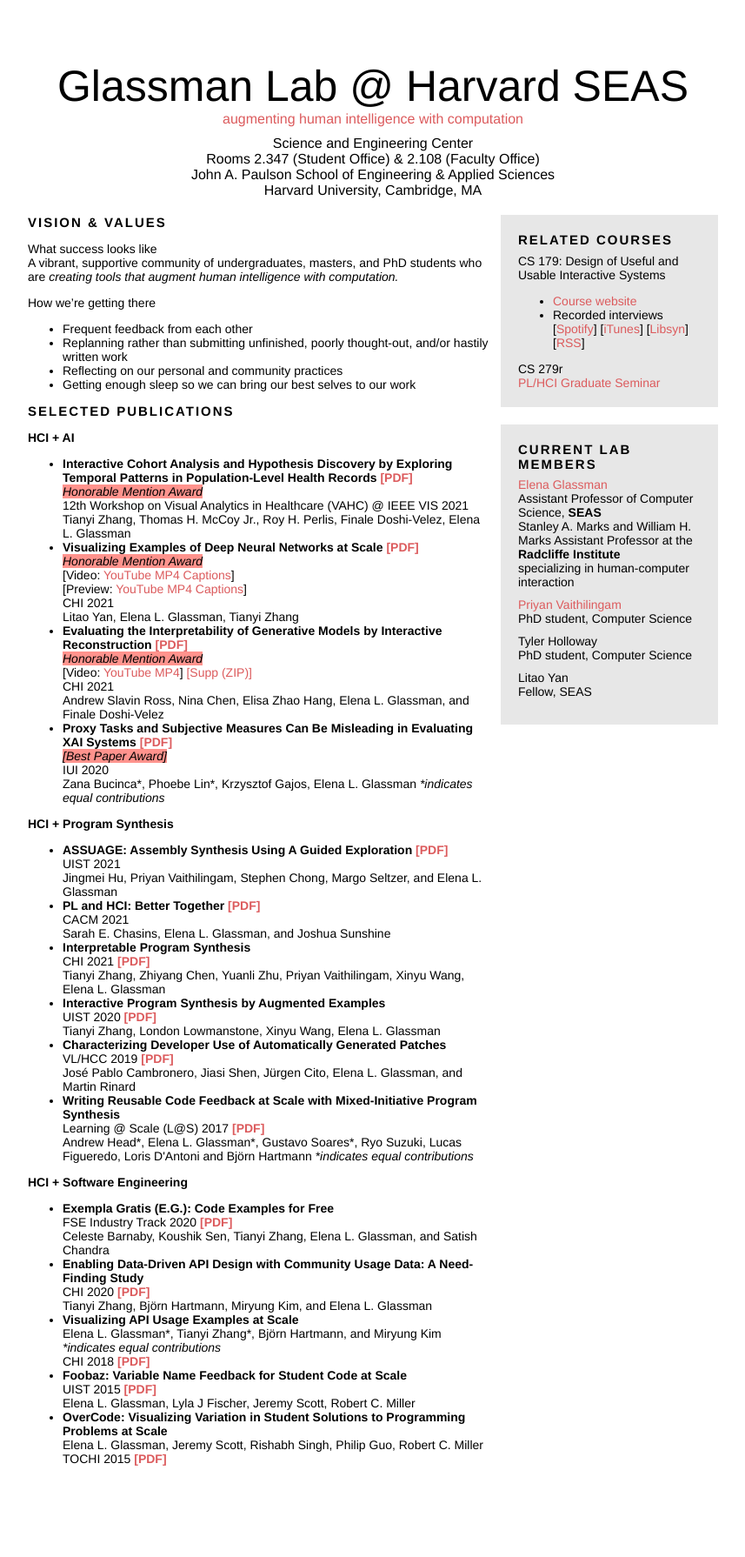
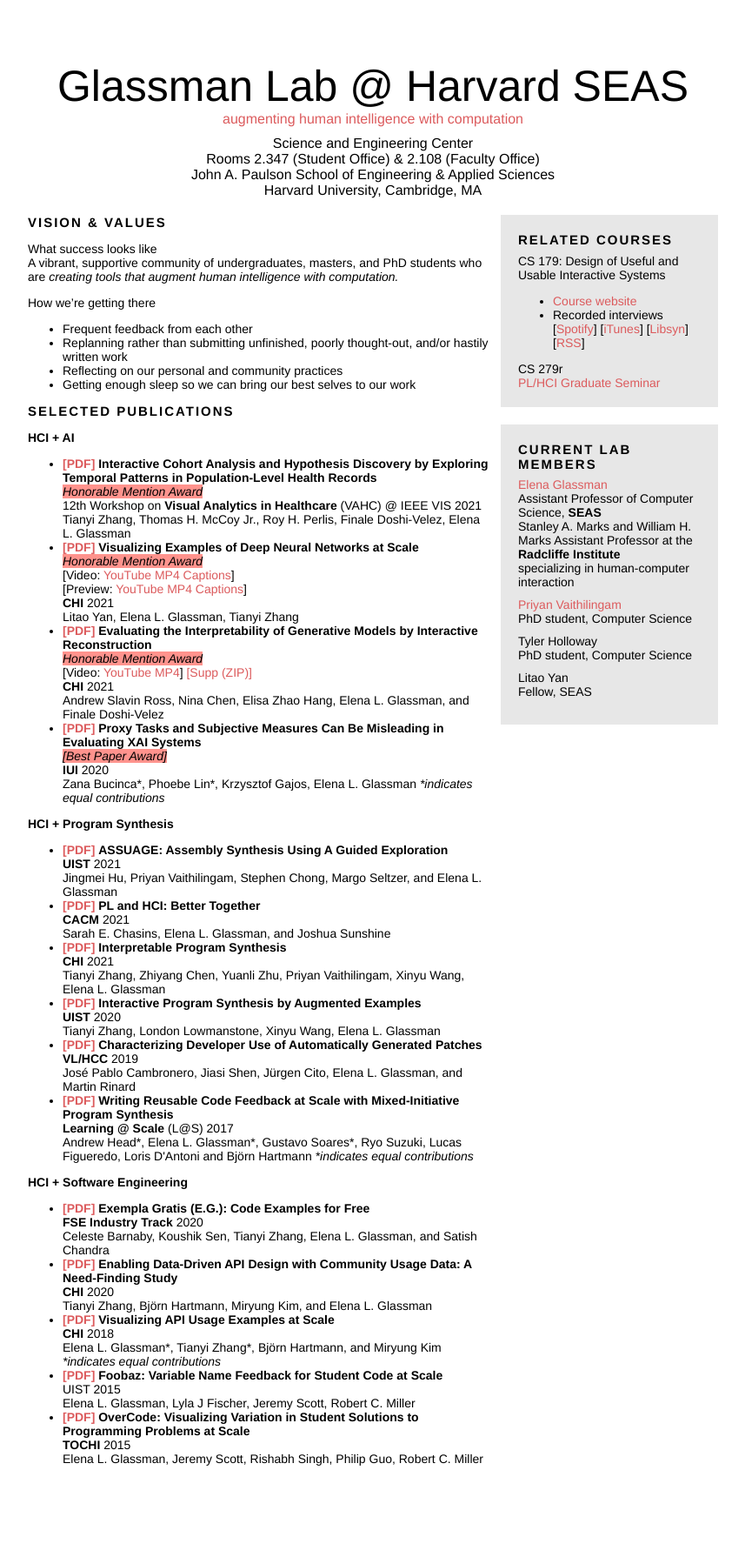
Before and after one commit to eglassman/eglassman.github.io, a Jekyll site: the page built from index.html, in a window 1280 px wide. Shown: the whole page at 87% size, without its empty margins (211-1068 px from the left). Built offline with Jekyll 4.4.1, drawn with Linux system fonts in a browser that asks for light colours.

Commit message:
formatting futzing

```diff
--- a/index.html
+++ b/index.html
@@ -68,27 +68,27 @@
       </p>
 
       <ul>
-        <li><b>Interactive Cohort Analysis and Hypothesis Discovery by Exploring Temporal Patterns in Population-Level Health Records</b> <a href="papers/Interactive_Visual_Analytics_for_EHRs_VAHC_2021.pdf"><b>[PDF]</b></a>
+        <li><a href="papers/Interactive_Visual_Analytics_for_EHRs_VAHC_2021.pdf"><b>[PDF]</b></a> <b>Interactive Cohort Analysis and Hypothesis Discovery by Exploring Temporal Patterns in Population-Level Health Records</b>
           <br/><em>Honorable Mention Award</em>
-          <br/>12th Workshop on Visual Analytics in Healthcare (VAHC) @ IEEE VIS 2021
+          <br/>12th Workshop on <b>Visual Analytics in Healthcare</b> (VAHC) @ IEEE VIS 2021
           <br/>Tianyi Zhang, Thomas H. McCoy Jr., Roy H. Perlis, Finale Doshi-Velez, Elena L. Glassman
         </li>
-        <li><b>Visualizing Examples of Deep Neural Networks at Scale</b> <a href="papers/examplenet_chi2021.pdf"><b>[PDF]</b></a>
+        <li><a href="papers/examplenet_chi2021.pdf"><b>[PDF]</b></a> <b>Visualizing Examples of Deep Neural Networks at Scale</b>
           <br/><em>Honorable Mention Award</em>
           <br/>[Video: <a href="https://www.youtube.com/watch?v=kU8cBy-0z7Q">YouTube</a>   <a href="papers/examplenet_videofigure.mp4">MP4</a>   <a href="papers/examplenet_videofigurecaptions.vtt">Captions</a>]
           <br/>[Preview: <a href="https://www.youtube.com/watch?v=uUNuyliR020">YouTube</a>   <a href="papers/examplenet_videopreview.mp4">MP4</a>   <a href="papers/examplenet_videopreviewcaptions.vtt">Captions</a>]
-          <br/>CHI 2021
+          <br/><b>CHI</b> 2021
           <br/>Litao Yan, Elena L. Glassman, Tianyi Zhang
         </li>
-        <li><b>Evaluating the Interpretability of Generative Models by Interactive Reconstruction</b> <a href="papers/evalGenModels_chi2021.pdf"><b>[PDF]</b></a>
+        <li><a href="papers/evalGenModels_chi2021.pdf"><b>[PDF]</b></a> <b>Evaluating the Interpretability of Generative Models by Interactive Reconstruction</b>
           <br/><em>Honorable Mention Award</em>
           <br/>[Video: <a href="https://www.youtube.com/watch?v=zbPeMT-ssXo">YouTube</a> <a href="papers/evalGen_videofigure.mp4">MP4</a>] <a href="papers/evalGen_supplementalmaterials.zip">[Supp (ZIP)]</a>
-          <br/>CHI 2021
+          <br/><b>CHI</b> 2021
           <br/>Andrew Slavin Ross, Nina Chen, Elisa Zhao Hang, Elena L. Glassman, and Finale Doshi-Velez
         </li>
-        <li><b>Proxy Tasks and Subjective Measures Can Be Misleading in Evaluating XAI Systems</b> <a href="papers/bucinca_iui20_proxy.pdf"><b>[PDF]</b></a>
+        <li><a href="papers/bucinca_iui20_proxy.pdf"><b>[PDF]</b></a> <b>Proxy Tasks and Subjective Measures Can Be Misleading in Evaluating XAI Systems</b>
           <br/><em>[Best Paper Award]</em>
-          <br/>IUI 2020
+          <br/><b>IUI</b> 2020
           <br/>Zana Bucinca*, Phoebe Lin*, Krzysztof Gajos, Elena L. Glassman <i>*indicates equal contributions</i>
         </li>
       </ul>
@@ -101,28 +101,28 @@
       </p>
 
       <ul>
-        <li><b>ASSUAGE: Assembly Synthesis Using A Guided Exploration</b> <a href="papers/ASSUAGE_UIST21.pdf"><b>[PDF]</b></a>
-          <br/>UIST 2021
+        <li><a href="papers/ASSUAGE_UIST21.pdf"><b>[PDF]</b></a> <b>ASSUAGE: Assembly Synthesis Using A Guided Exploration</b>
+          <br/><b>UIST</b> 2021
           <br/>Jingmei Hu, Priyan Vaithilingam,  Stephen Chong, Margo Seltzer, and Elena L. Glassman
         </li>
-        <li><b>PL and HCI: Better Together</b> <a href="papers/PLandHCI_betterTogether.pdf"><b>[PDF]</b></a>
-          <br/>CACM 2021
+        <li><a href="papers/PLandHCI_betterTogether.pdf"><b>[PDF]</b></a> <b>PL and HCI: Better Together</b>
+          <br/><b>CACM</b> 2021
           <br/>Sarah E. Chasins, Elena L. Glassman, and Joshua Sunshine
         </li>
-        <li><b>Interpretable Program Synthesis</b>
-          <br/>CHI 2021 <a href="papers/ips_chi2021.pdf"><b>[PDF]</b></a>
+        <li><a href="papers/ips_chi2021.pdf"><b>[PDF]</b></a> <b>Interpretable Program Synthesis</b>
+          <br/><b>CHI</b> 2021
           <br/>Tianyi Zhang, Zhiyang Chen, Yuanli Zhu, Priyan Vaithilingam, Xinyu Wang, Elena L. Glassman
         </li>
-        <li><b>Interactive Program Synthesis by Augmented Examples</b>
-          <br/>UIST 2020 <a href="papers/ips_augex_uist20.pdf"><b>[PDF]</b></a>
+        <li><a href="papers/ips_augex_uist20.pdf"><b>[PDF]</b></a> <b>Interactive Program Synthesis by Augmented Examples</b>
+          <br/><b>UIST</b> 2020
           <br/>Tianyi Zhang, London Lowmanstone, Xinyu Wang, Elena L. Glassman
         </li>
-        <li><b>Characterizing Developer Use of Automatically Generated Patches</b>
-          <br/>VL/HCC 2019 <a href="https://arxiv.org/abs/1907.06535"><b>[PDF]</b></a>
+        <li><a href="https://arxiv.org/abs/1907.06535"><b>[PDF]</b></a> <b>Characterizing Developer Use of Automatically Generated Patches</b>
+          <br/><b>VL/HCC</b> 2019
           <br/>José Pablo Cambronero, Jiasi Shen, Jürgen Cito, Elena L. Glassman, and Martin Rinard
         </li>
-        <li><b>Writing Reusable Code Feedback at Scale with Mixed-Initiative Program Synthesis</b>
-          <br/>Learning @ Scale (L@S) 2017 <a href="papers/glassmanLatS17.pdf"><b>[PDF]</b></a>
+        <li><a href="papers/glassmanLatS17.pdf"><b>[PDF]</b></a> <b>Writing Reusable Code Feedback at Scale with Mixed-Initiative Program Synthesis</b>
+          <br/><b>Learning @ Scale</b> (L@S) 2017
           <br/>Andrew Head*, Elena L. Glassman*, Gustavo Soares*, Ryo Suzuki, Lucas Figueredo, Loris D'Antoni and Björn Hartmann <i>*indicates equal contributions</i>
         </li>
       </ul>
@@ -133,28 +133,28 @@
 
       <ul>
 
-        <li><b>Exempla Gratis (E.G.): Code Examples for Free</b>
-          <br/>FSE Industry Track 2020 <a href="papers/fse2020-industry-example-generation.pdf"><b>[PDF]</b></a>
+        <li><a href="papers/fse2020-industry-example-generation.pdf"><b>[PDF]</b></a> <b>Exempla Gratis (E.G.): Code Examples for Free</b>
+          <br/><b>FSE Industry Track</b> 2020
           <br/>Celeste Barnaby, Koushik Sen, Tianyi Zhang, Elena L. Glassman, and Satish Chandra
         </li>
-        <li><b>Enabling Data-Driven API Design with Community Usage Data: A Need-Finding Study</b>
-          <br/>CHI 2020 <a href="papers/Data-driven-API-CHI20.pdf"><b>[PDF]</b></a>
+        <li><a href="papers/Data-driven-API-CHI20.pdf"><b>[PDF]</b></a> <b>Enabling Data-Driven API Design with Community Usage Data: A Need-Finding Study</b>
+          <br/><b>CHI</b> 2020
           <br/>Tianyi Zhang, Björn Hartmann, Miryung Kim, and Elena L. Glassman
         </li>
-        <li><b>Visualizing API Usage Examples at Scale</b>
+        <li><a href="papers/examplore_chi18.pdf"><b>[PDF]</b></a> <b>Visualizing API Usage Examples at Scale</b>
+          <br/><b>CHI</b> 2018
           <br/>Elena L. Glassman*, Tianyi Zhang*, Björn Hartmann, and Miryung Kim <i>*indicates equal contributions</i>
-          <br/>CHI 2018 <a href="papers/examplore_chi18.pdf"><b>[PDF]</b></a>
         </li>
           <!-- (<a href="https://eglassman.github.io/examplore/">supplemental info</a>) -->
         <!-- <li><em><a href="https://andrewhead.info/assets/pdf/scooping-examples.pdf">Interactive Extraction of Examples from Existing Code</a></em>.<br/>Andrew Head, Elena Glassman, Björn Hartmann, and Marti Hearst. CHI 2018.<br/>(<a href="https://andrewhead.info/assets/pdf/scooping-examples-auxiliary-material.pdf">supplemental material</a>) (<a href="https://andrewhead.info/assets/pdf/scooping-examples-slides.pdf">slides</a>) (<a href="https://codescoop.berkeley.edu">demo</a>) (<a href="https://www.youtube.com/watch?v=RYbhnRDbvyY">video</a>) (<a href="https://www.youtube.com/watch?v=sIpSS-F1Ltg">teaser</a>)</li> -->
-        <li><b>Foobaz: Variable Name Feedback for Student Code at Scale</b>
-          <br/>UIST 2015 <a href="papers/uist2015-elg-foobaz.pdf"><b>[PDF]</b></a>
+        <li><a href="papers/uist2015-elg-foobaz.pdf"><b>[PDF]</b></a> <b>Foobaz: Variable Name Feedback for Student Code at Scale</b>
+          <br/>UIST 2015
           <br/>Elena L. Glassman, Lyla J Fischer, Jeremy Scott, Robert C. Miller
         </li>
-          <li><b>OverCode: Visualizing Variation in Student Solutions to Programming
+          <li><a href="papers/glassman-tochi.pdf"><b>[PDF]</b></a> <b>OverCode: Visualizing Variation in Student Solutions to Programming
 Problems at Scale</b>
+            <br/><b>TOCHI</b> 2015
             <br/>Elena L. Glassman, Jeremy Scott, Rishabh Singh, Philip Guo, Robert C. Miller
-            <br/>TOCHI 2015 <a href="papers/glassman-tochi.pdf"><b>[PDF]</b></a>
           </li>
 
 
```
